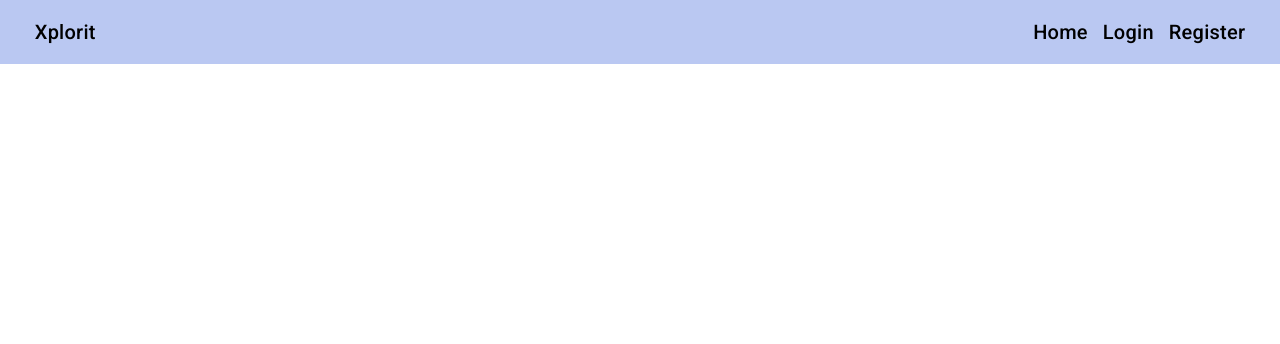
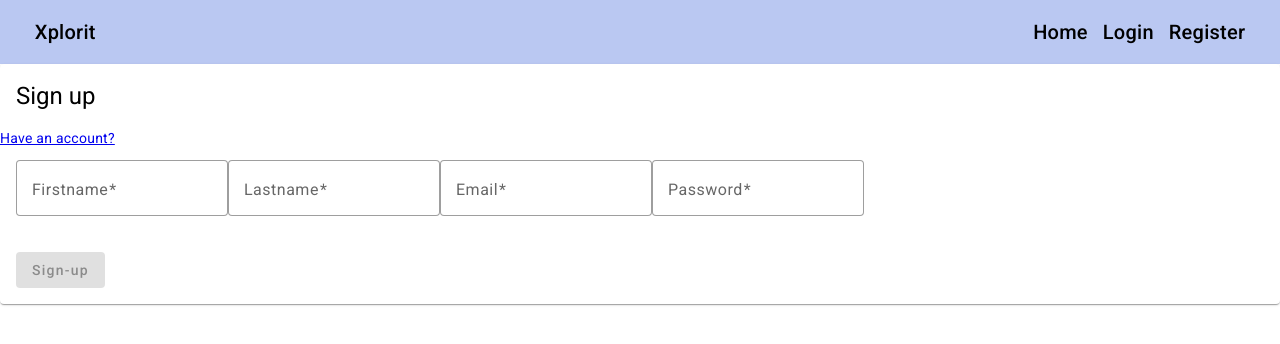
Before and after one commit to kika8919/explorit-webapp, an Angular app: page /register in a window 1280 px wide. Shown: the top 344 px of the page. Built offline with nearby package versions, Linux system fonts and the light colour scheme.

Commit message:
auth page layout wip

```diff
--- a/src/app/app.component.ts
+++ b/src/app/app.component.ts
@@ -1,10 +1,14 @@
-import { Component } from '@angular/core';
+import { Component, OnInit } from '@angular/core';
+import { UserService } from './core';
 
 @Component({
   selector: 'app-root',
   templateUrl: './app.component.html',
   styleUrls: ['./app.component.scss'],
 })
-export class AppComponent {
-  title = 'explorit';
+export class AppComponent implements OnInit {
+  constructor(private userSvc: UserService) {}
+  ngOnInit(): void {
+    this.userSvc.populate();
+  }
 }
--- a/src/app/app.module.ts
+++ b/src/app/app.module.ts
@@ -7,6 +7,7 @@ import { HomeModule } from './home/home.module';
 import { FooterComponent, HeaderComponent, SharedModule } from './shared';
 import { AppRoutingModule } from './app-routing.module';
 import { CoreModule } from './core/core.module';
+import { BrowserAnimationsModule } from '@angular/platform-browser/animations';
 
 @NgModule({
   declarations: [AppComponent, FooterComponent, HeaderComponent],
@@ -17,6 +18,7 @@ import { CoreModule } from './core/core.module';
     HomeModule,
     AuthModule,
     AppRoutingModule,
+    BrowserAnimationsModule,
   ],
   providers: [],
   bootstrap: [AppComponent],
--- a/src/app/auth/auth.component.html
+++ b/src/app/auth/auth.component.html
@@ -1,8 +1,10 @@
-<div>
-  <div>
-    <div>
-      <div>
-        <h1>{{ title }}</h1>
+<div class="example-container">
+  <mat-card class="customer-form">
+    <mat-card-header
+      ><h1>
+        {{ title }}
+      </h1></mat-card-header
+    >
     <p>
       <a [routerLink]="['/login']" *ngIf="authType === 'register'"
         >Have an account?</a
@@ -11,33 +13,78 @@
         >Need an account?</a
       >
     </p>
+    <mat-card-content>
+      <form [formGroup]="authForm" (ngSubmit)="submitForm()">
+        <mat-form-field appearance="outline" *ngIf="authType == 'register'">
+          <mat-label>Firstname</mat-label>
+          <input matInput type="text" formControlName="firstName" />
+          <mat-error
+            *ngIf="f['firstName'].errors?.['required']&& (f['firstName'].touched||f['firstName'].dirty)"
+            >Firstname is required</mat-error
+          >
+        </mat-form-field>
+
+        <mat-form-field appearance="outline" *ngIf="authType == 'register'">
+          <mat-label>Lastname</mat-label>
+          <input matInput type="text" formControlName="lastName" />
+          <mat-error
+            *ngIf="f['lastName'].errors?.['required']&& (f['lastName'].touched||f['lastName'].dirty)"
+            >Lastname is required</mat-error
+          >
+        </mat-form-field>
+
+        <mat-form-field appearance="outline">
+          <span matPrefix *ngIf="authType == 'login'"
+            ><mat-icon style="padding-left: 0.625rem; color: #7d7d7d"
+              >mail_outline</mat-icon
+            ></span
+          >
+          <mat-label>Email</mat-label>
+          <input
+            matInput
+            placeholder="pat@example.com"
+            formControlName="email"
+          />
+          <mat-error
+            *ngIf="f['email'].errors?.['required']&& (f['email'].touched||f['email'].dirty)"
+            >Email is required</mat-error
+          >
+          <mat-error
+            *ngIf="(f['email'].touched || f['email'].dirty) && f['email'].errors?.['email']"
+            >Please enter valid email</mat-error
+          >
+        </mat-form-field>
+        <mat-form-field appearance="outline">
+          <span matPrefix *ngIf="authType == 'login'"
+            ><mat-icon style="padding-left: 0.625rem; color: #7d7d7d"
+              >lock</mat-icon
+            ></span
+          >
+          <mat-label>Password</mat-label>
+          <input matInput type="password" formControlName="password" />
+          <mat-error
+            *ngIf="f['password'].errors?.['required']&& (f['password'].touched||f['password'].dirty)"
+            >Password is required</mat-error
+          >
+        </mat-form-field>
+        <!-- <mat-form-field appearance="outline" *ngIf="authType == 'register'">
+      <mat-label>City</mat-label>
+      <input matInput type="text" formControlName="city" />
+    </mat-form-field> -->
+        <!-- <mat-form-field appearance="outline" *ngIf="authType == 'register'">
+      <mat-label>Phone number</mat-label>
+      <input matInput type="text" formControlName="contactDetails" />
+    </mat-form-field> -->
         <app-list-errors [errors]="errors"></app-list-errors>
-        <form [formGroup]="authForm" (ngSubmit)="submitForm()">
-          <fieldset [disabled]="isSubmitting">
-            <fieldset>
-              <input
-                formControlName="username"
-                placeholder="Username"
-                type="text"
-                *ngIf="authType === 'register'"
-              />
-            </fieldset>
-            <fieldset>
-              <input formControlName="email" placeholder="Email" type="text" />
-            </fieldset>
-            <fieldset>
-              <input
-                formControlName="password"
-                placeholder="Password"
-                type="password"
-              />
-            </fieldset>
-            <button [disabled]="!authForm.valid" type="submit">
-              {{ title }}
+        <button
+          class="submit"
+          mat-raised-button
+          type="submit"
+          [disabled]="!authForm.valid || isSubmitting"
+        >
+          {{ authType == "login" ? "Login" : "Sign-up" }}
         </button>
-          </fieldset>
-        </form>
+      </form></mat-card-content
+    >
+  </mat-card>
 </div>
-    </div>
-  </div>
-</div>
--- /dev/null
+++ b/src/app/auth/auth.component.scss
@@ -0,0 +1,26 @@
+.customer-form {
+  padding: 20px;
+  display: flex;
+  flex-direction: column;
+  border: 1px solid #ccc;
+  border-radius: 4px;
+  box-shadow: 0 2px 4px rgba(0, 0, 0, 0.1);
+  background-color: #fff;
+  justify-content: center;
+  align-items: center;
+  width: 200px;
+}
+
+mat-form-field {
+  width: 100%;
+  margin-bottom: 20px;
+}
+
+.submit {
+  width: 100%;
+  margin-top: 10px;
+}
+.example-container {
+  display: flex;
+  justify-content: center;
+}
--- a/src/app/auth/auth.component.ts
+++ b/src/app/auth/auth.component.ts
@@ -35,7 +35,7 @@ export class AuthComponent implements OnInit {
   ) {
     // use FormBuilder to create a form group
     this.authForm = this.fb.group({
-      email: ['', Validators.required],
+      email: new FormControl('', [Validators.required, Validators.email]),
       password: ['', Validators.required],
     });
   }
@@ -48,7 +48,14 @@ export class AuthComponent implements OnInit {
       this.title = this.authType === 'login' ? 'Sign in' : 'Sign up';
       // add form control for username if this is the register page
       if (this.authType === 'register') {
-        this.authForm.addControl('username', new FormControl());
+        this.authForm.addControl(
+          'firstName',
+          new FormControl('', [Validators.required])
+        );
+        this.authForm.addControl(
+          'lastName',
+          new FormControl('', [Validators.required])
+        );
       }
       this.cd.markForCheck();
     });
@@ -59,13 +66,26 @@ export class AuthComponent implements OnInit {
     this.errors = { errors: {} };
 
     const credentials = this.authForm.value;
-    this.userService.attemptAuth(this.authType, credentials).subscribe(
-      (data) => this.router.navigateByUrl('/'),
-      (err) => {
-        this.errors = err;
+    this.userService.attemptAuth(this.authType, credentials).subscribe({
+      next: (data) => {
+        if (this.authType === 'login') {
+          this.router.navigateByUrl('/');
+        } else if (this.authType === 'register') {
+          this.router.navigateByUrl('/login');
+        }
+      },
+      error: (err) => {
+        this.authForm.reset();
+        if (this.authType === 'login') {
+          this.errors = { errors: { Incorrect: 'credentials' } };
+        } else if (this.authType === 'register') {
+          this.errors = { errors: { Please: 'try again' } };
+        }
         this.isSubmitting = false;
-        this.cd.markForCheck();
-      }
-    );
+      },
+    });
+  }
+  get f() {
+    return this.authForm.controls;
   }
 }
```
Also changed, not shown: src/app/shared/layout/header/header.component.html (+0 -7 lines), src/app/shared/layout/header/header.component.scss (+4 -5 lines). Lines whose indentation alone changed are shown as unchanged.
